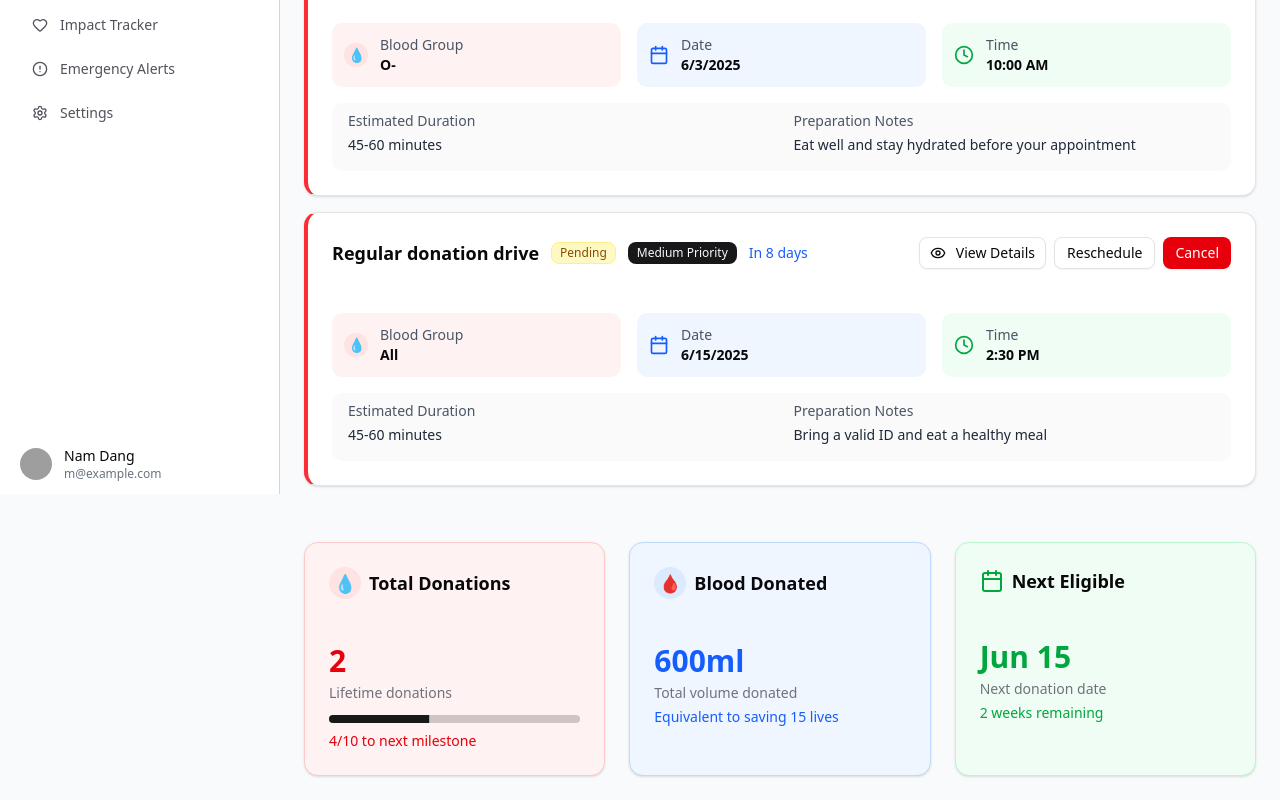
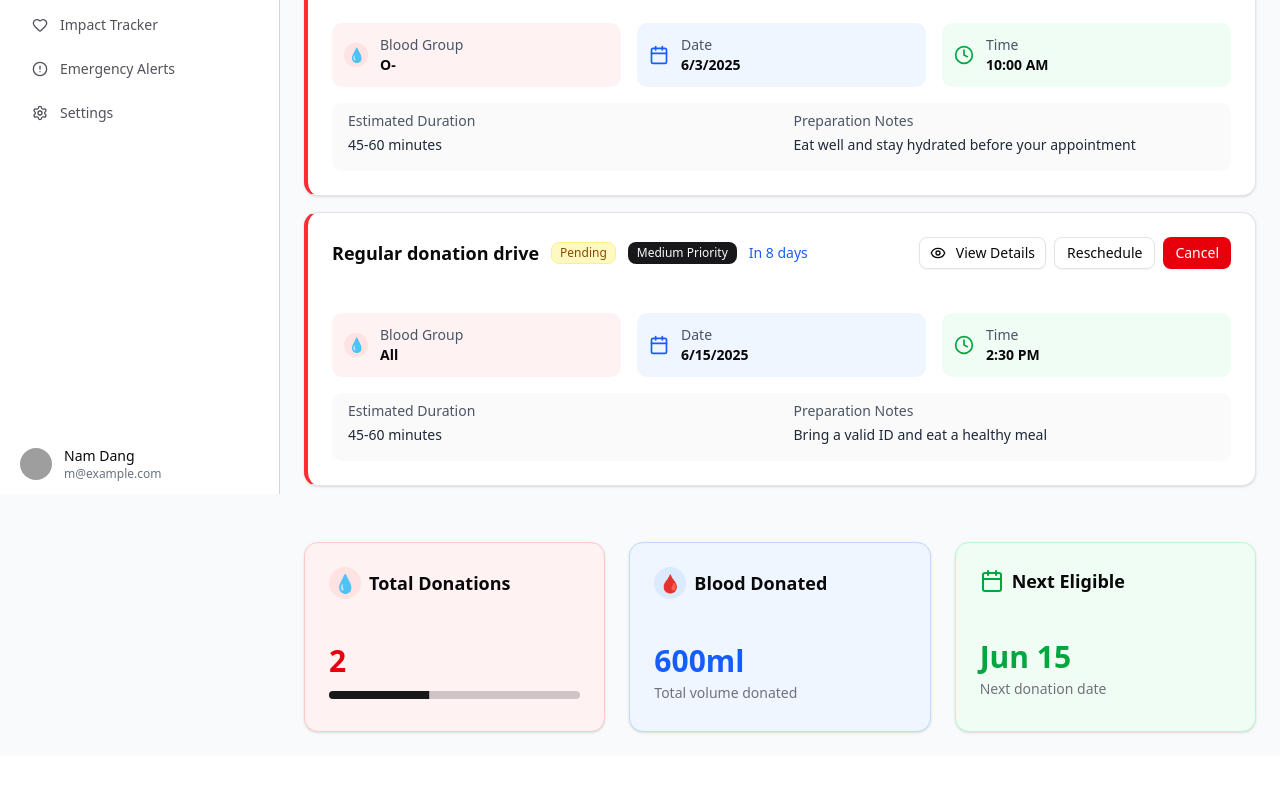
Before and after one commit to swp391-group-3/blood-donation-system-backend, a Next.js app in the folder frontend/: page /member/appointment in a window 1280 px wide. Shown: the part 306-1106 px from the top of the page. After the commit the page ends 1062 px from the top, so only its background shows below. Built offline with nearby package versions, Linux system fonts and the light colour scheme; grey boxes are pictures that could not be loaded.

Commit message:
feat: remove location

```diff
--- a/frontend/src/app/member/appointment/page.tsx
+++ b/frontend/src/app/member/appointment/page.tsx
@@ -1,5 +1,4 @@
 "use client"
-
 import { useState } from "react"
 import { Search, Calendar, Clock, Plus, Filter, Eye, CheckCircle } from "lucide-react"
 import { Card, CardContent, CardHeader, CardTitle } from "@/components/ui/card"
@@ -12,14 +11,10 @@ import { Progress } from "@/components/ui/progress"
 
 const summaryStats = {
   totalDonations: 2,
-  lifetimeDonations: "Lifetime donations",
-  nextMilestone: "4/10 to next milestone",
   bloodDonated: "600ml",
   totalVolume: "Total volume donated",
-  livesEquivalent: "Equivalent to saving 15 lives",
   nextEligible: "Jun 15",
   nextDonationDate: "Next donation date",
-  weeksRemaining: "2 weeks remaining",
 }
 
 const upcomingAppointments = [
@@ -31,7 +26,6 @@ const upcomingAppointments = [
     bloodGroup: "O-",
     date: "6/3/2025",
     time: "10:00 AM",
-    location: "Main Blood Center, 123 Medical Drive",
     duration: "45-60 minutes",
     notes: "Eat well and stay hydrated before your appointment",
     timeUntil: "Past",
@@ -44,7 +38,6 @@ const upcomingAppointments = [
     bloodGroup: "All",
     date: "6/15/2025",
     time: "2:30 PM",
-    location: "South Branch Center",
     duration: "45-60 minutes",
     notes: "Bring a valid ID and eat a healthy meal",
     timeUntil: "In 8 days",
```
